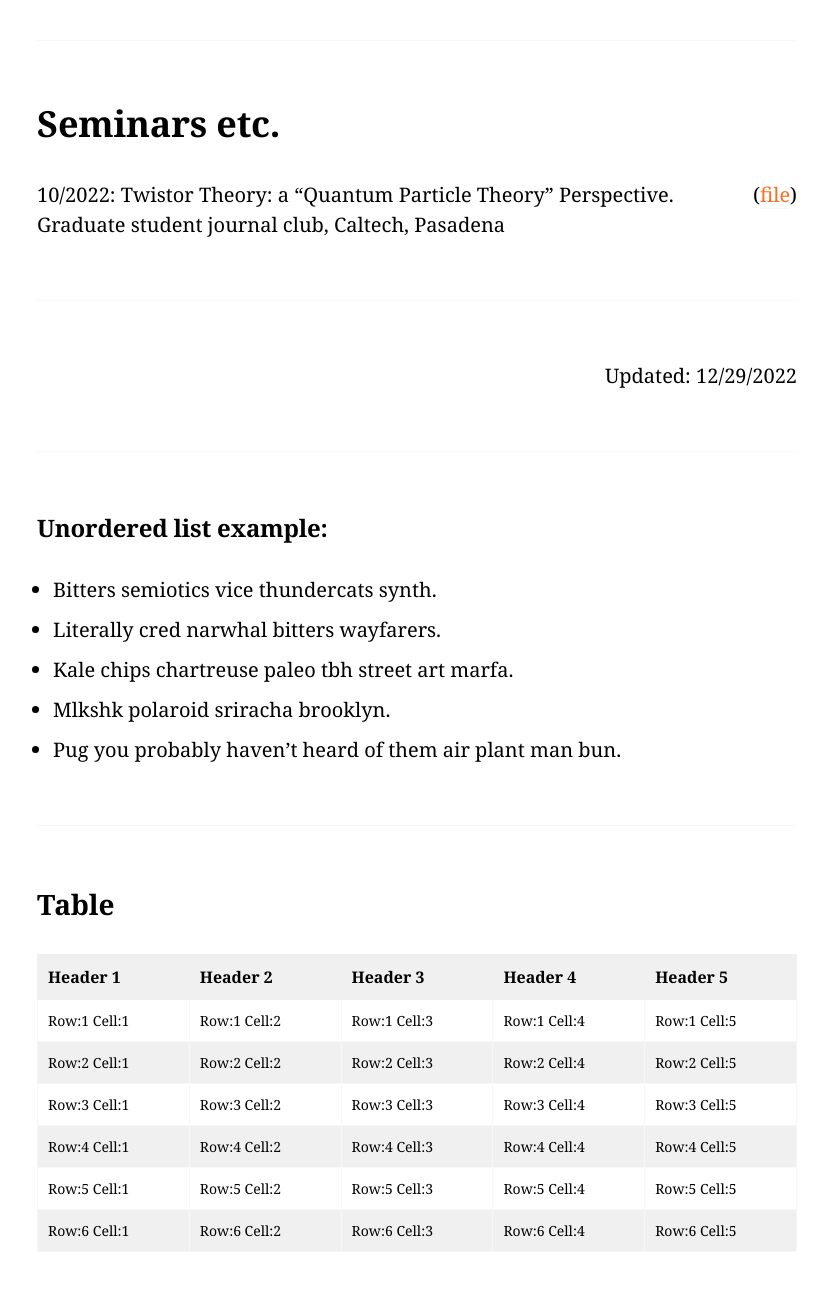
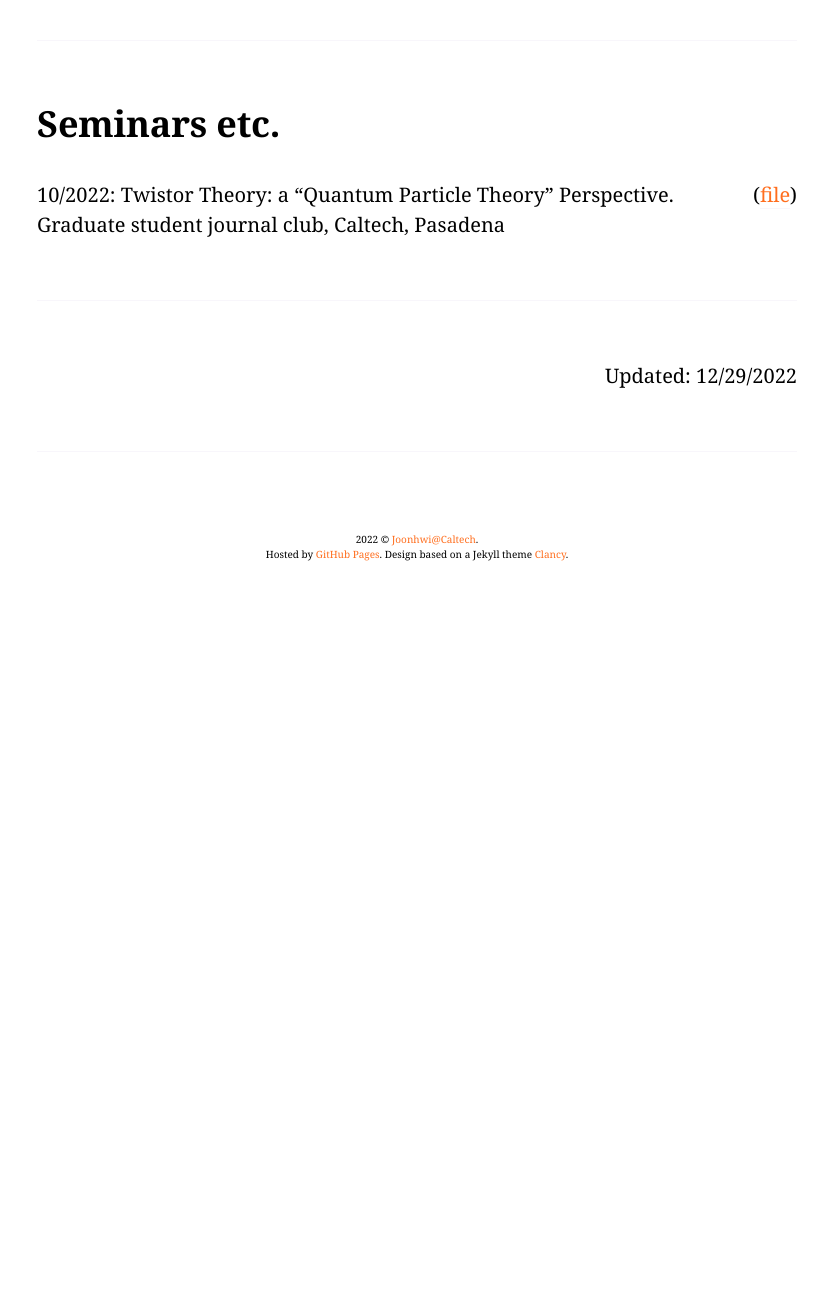
Before and after one commit to Joonhwi/joonhwi.github.io, a Jekyll site: the page built from _pages/physics.md, in a window 1280 px wide and 1400 px high, scrolled down 815 px. Shown: the top 1290 px of the window, without its empty margins (223-1051 px from the left). Built offline with Jekyll 4.4.1, drawn with Linux system fonts in a browser that asks for light colours; nearby versions of some CDN libraries; after the commit the page ends 1445 px from its top, so only the background shows below that; some of the changed text lies outside the part shown.

Commit message:
Update physics.md

```diff
--- a/_pages/physics.md
+++ b/_pages/physics.md
@@ -76,110 +76,3 @@
 </div>
 
 ***
-
-### Unordered list example:
-
-* Bitters semiotics vice thundercats synth.
-* Literally cred narwhal bitters wayfarers.
-* Kale chips chartreuse paleo tbh street art marfa.
-* Mlkshk polaroid sriracha brooklyn.
-* Pug you probably haven't heard of them air plant man bun.
-
-***
-
-## Table
-
-<div class="table-container">
-  <table>
-    <tr><th>Header 1</th><th>Header 2</th><th>Header 3</th><th>Header 4</th><th>Header 5</th></tr>
-    <tr><td>Row:1 Cell:1</td><td>Row:1 Cell:2</td><td>Row:1 Cell:3</td><td>Row:1 Cell:4</td><td>Row:1 Cell:5</td></tr>
-    <tr><td>Row:2 Cell:1</td><td>Row:2 Cell:2</td><td>Row:2 Cell:3</td><td>Row:2 Cell:4</td><td>Row:2 Cell:5</td></tr>
-    <tr><td>Row:3 Cell:1</td><td>Row:3 Cell:2</td><td>Row:3 Cell:3</td><td>Row:3 Cell:4</td><td>Row:3 Cell:5</td></tr>
-    <tr><td>Row:4 Cell:1</td><td>Row:4 Cell:2</td><td>Row:4 Cell:3</td><td>Row:4 Cell:4</td><td>Row:4 Cell:5</td></tr>
-    <tr><td>Row:5 Cell:1</td><td>Row:5 Cell:2</td><td>Row:5 Cell:3</td><td>Row:5 Cell:4</td><td>Row:5 Cell:5</td></tr>
-    <tr><td>Row:6 Cell:1</td><td>Row:6 Cell:2</td><td>Row:6 Cell:3</td><td>Row:6 Cell:4</td><td>Row:6 Cell:5</td></tr>
-  </table>
-</div>
-
-***
-
-## Quotes
-
-#### A quote looks like this:
-
-> The longer I live, the more I realize that I am never wrong about anything, and that all the pains I have so humbly taken to verify my notions have only wasted my time!
->
-> <cite>George Bernard Shaw</cite>
-
-***
-
-
-
-## Syntax Highlighter
-
-{% highlight css %}
-body {
-  margin: 0;
-  display: flex;
-  justify-content: center;
-  align-items: center;
-  height: 100vh;
-  width: 100vw;
-  background-color: #1c2021;
-}
-
-li {
-  width: 200px;
-  min-height: 250px;
-  border: 1px solid #000;
-  display: inline-block;
-  vertical-align: top;
-  margin: 5px;
-}
-{% endhighlight %}
-
-{% highlight js %}
-  $('.top').click(function () {
-    $('html, body').stop().animate({ scrollTop: 0 }, 'slow', 'swing');
-  });
-  $(window).scroll(function () {
-    if ($(this).scrollTop() > $(window).height()) {
-      $('.top').addClass("top-active");
-    } else {
-      $('.top').removeClass("top-active");
-    };
-  });
-{% endhighlight %}
-
-***
-
-## Images
-
-<div class="gallery-box">
-  <div class="gallery">
-    <img src="/images/09.jpg">
-    <img src="/images/06.jpg">
-    <img src="/images/03.jpg">
-    <img src="/images/08.jpg">
-    <img src="/images/05.jpg">
-    <img src="/images/11.jpg">
-  </div>
-  <em>Gallery / <a href="https://unsplash.com/" target="_blank">Unsplash</a></em>
-</div>
-
-![Minimalism]({{site.baseurl}}/images/04.jpg)
-*Photo by [Kimon Maritz](https://unsplash.com/photos/mQiZnKwGXW0) on [Unsplash](https://unsplash.com/)*
-
-***
-
-<!-- ## Youtube Embed
-
-<p><iframe src="https://www.youtube.com/embed/hRXd0MMsixI" frameborder="0" allowfullscreen></iframe></p>
-
-***
-
-## Vimeo Embed
-
-<p><iframe src="https://player.vimeo.com/video/147264547?title=0&byline=0" width="640" height="360" frameborder="0" allowfullscreen></iframe></p>
-
-*** -->
```
